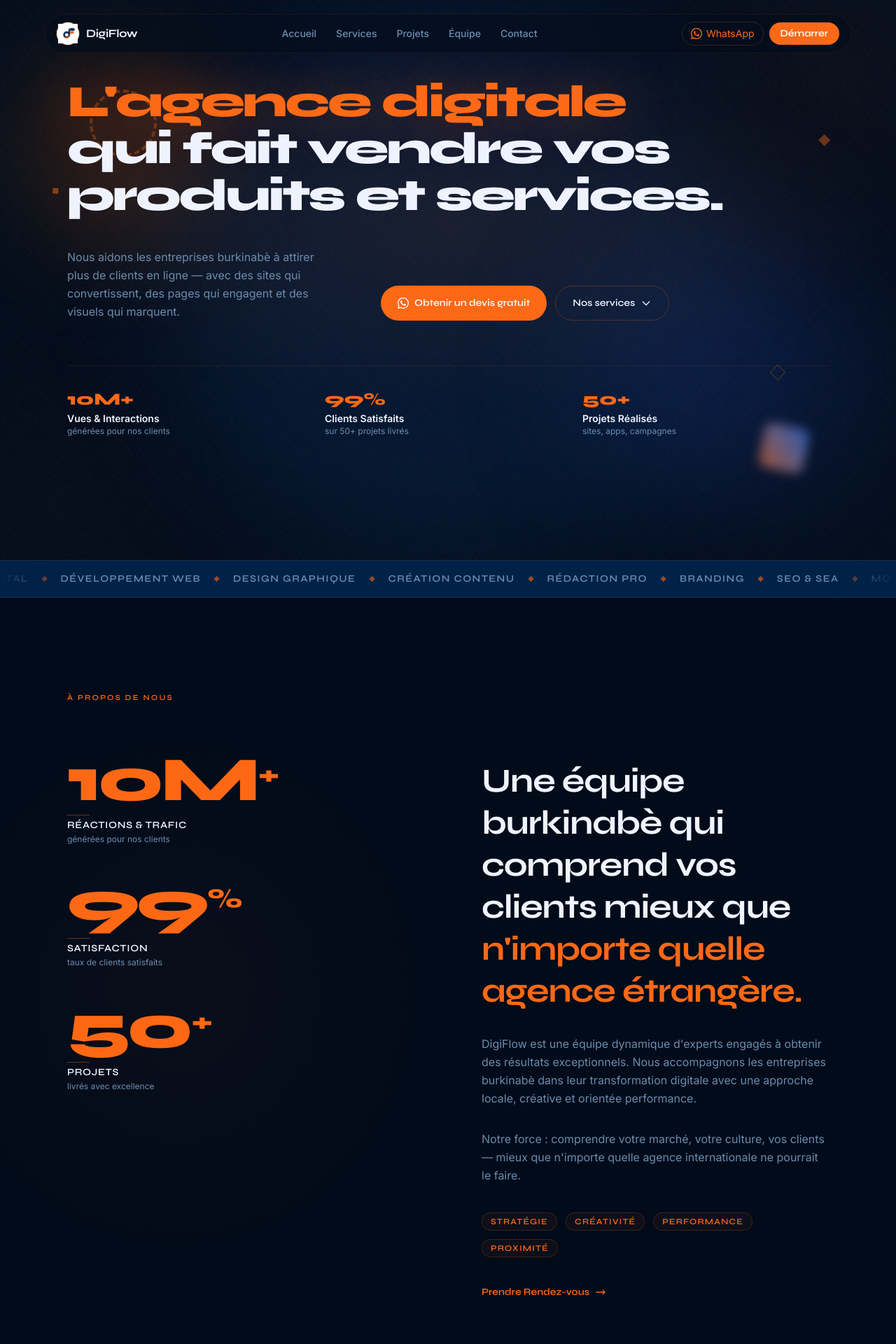
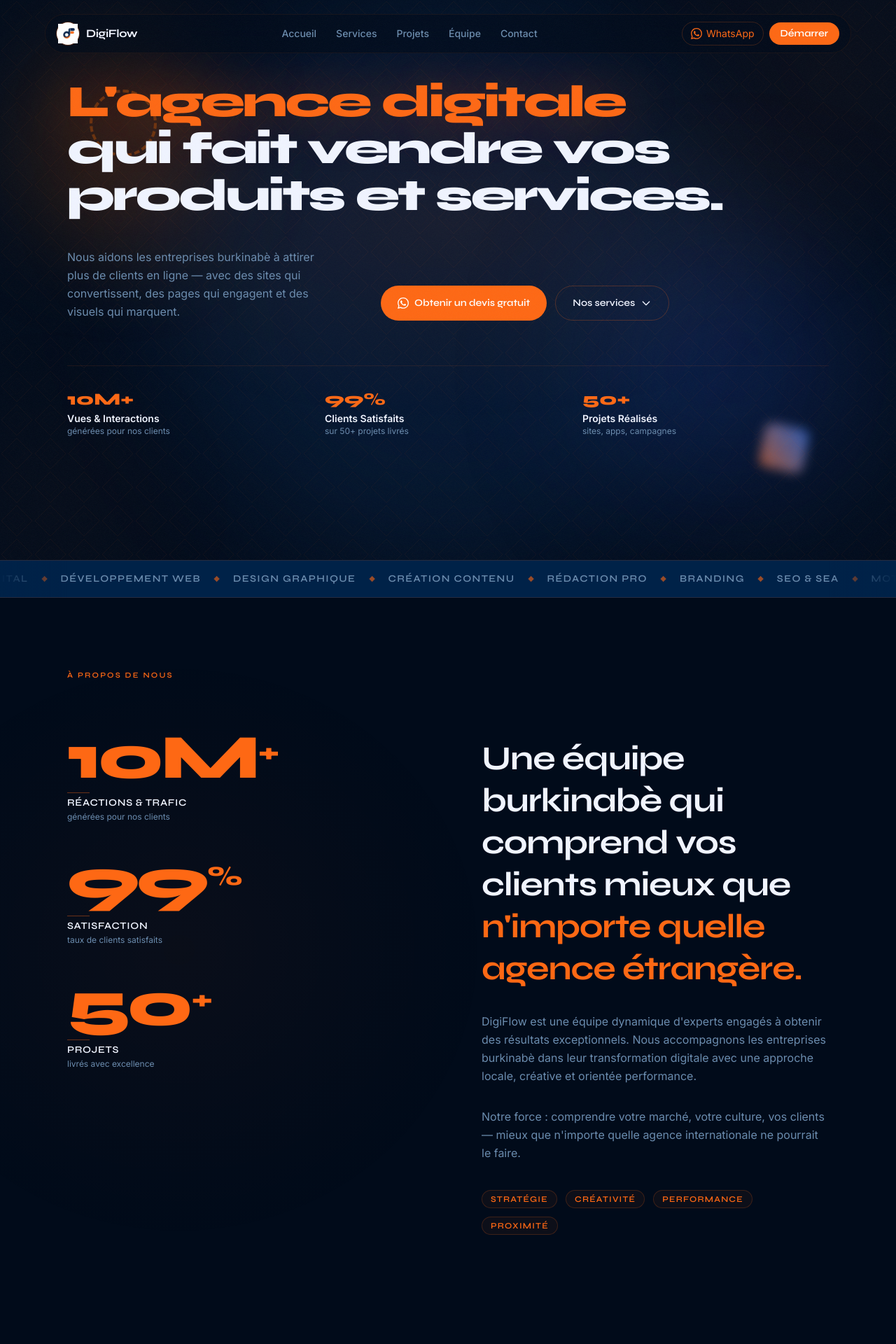
Before and after one commit to mibienpanjoe/DigiFlow, a React (Vite) app: page / in a window 1280 px wide. Shown: the top 1920 px of the page at 70% size. Built offline with nearby package versions, Linux system fonts and the light colour scheme.

Commit message:
style: reduce padding in multiple sections for improved layout consistency

```diff
--- a/src/components/sections/AboutSection.tsx
+++ b/src/components/sections/AboutSection.tsx
@@ -45,7 +45,7 @@ const StatNumber = ({ stat, delay }: { stat: (typeof stats)[0]; delay: number })
 
 const AboutSection = () => {
   return (
-    <section id="about" className="relative py-16 sm:py-24 lg:py-32 overflow-hidden">
+    <section id="about" className="relative py-10 sm:py-16 lg:py-24 overflow-hidden">
       {/* Background accent */}
       <div
         className="pointer-events-none absolute inset-0"
@@ -115,23 +115,6 @@ const AboutSection = () => {
               </div>
             </Reveal>
 
-            <Reveal delay={0.5}>
-              <a
-                href="#contact"
-                className="inline-flex items-center gap-2 mt-2 font-semibold text-sm transition-all duration-300 group"
-                style={{ fontFamily: 'Syne, sans-serif', color: '#FE6814' }}
-              >
-                Prendre Rendez-vous
-                <svg
-                  className="w-4 h-4 transition-transform group-hover:translate-x-1"
-                  fill="none"
-                  stroke="currentColor"
-                  viewBox="0 0 24 24"
-                >
-                  <path strokeLinecap="round" strokeLinejoin="round" strokeWidth={2} d="M17 8l4 4m0 0l-4 4m4-4H3" />
-                </svg>
-              </a>
-            </Reveal>
           </div>
         </div>
       </div>
--- a/src/components/sections/ContactSection.tsx
+++ b/src/components/sections/ContactSection.tsx
@@ -72,7 +72,7 @@ const ContactSection = () => {
   return (
     <section
       id="contact"
-      className="relative py-24 lg:py-32 overflow-hidden"
+      className="relative py-12 sm:py-20 lg:py-32 overflow-hidden"
       style={{ background: '#002248' }}
     >
       <div
@@ -85,7 +85,7 @@ const ContactSection = () => {
       />
 
       <div className="relative z-10 max-w-6xl mx-auto px-6 lg:px-8">
-        <div className="grid grid-cols-1 lg:grid-cols-2 gap-16 lg:gap-24">
+        <div className="grid grid-cols-1 lg:grid-cols-2 gap-8 lg:gap-16">
 
           {/* Left: Info */}
           <div className="flex flex-col gap-10">
--- a/src/components/sections/HeroSection.tsx
+++ b/src/components/sections/HeroSection.tsx
@@ -45,25 +45,6 @@ const HeroSection = () => {
         }}
       />
 
-      {/* Floating diamond decorations */}
-      <motion.div
-        animate={{ y: [-8, 8, -8], rotate: [0, 15, 0] }}
-        transition={{ duration: 7, repeat: Infinity, ease: 'easeInOut' }}
-        className="absolute top-1/4 right-[8%] w-3 h-3 rotate-45"
-        style={{ background: 'rgba(254,104,20,0.4)' }}
-      />
-      <motion.div
-        animate={{ y: [8, -12, 8], rotate: [45, 60, 45] }}
-        transition={{ duration: 5, repeat: Infinity, ease: 'easeInOut', delay: 1 }}
-        className="absolute top-1/3 left-[6%] w-2 h-2 rotate-45"
-        style={{ background: 'rgba(254,104,20,0.5)' }}
-      />
-      <motion.div
-        animate={{ y: [-5, 10, -5] }}
-        transition={{ duration: 9, repeat: Infinity, ease: 'easeInOut', delay: 2 }}
-        className="absolute bottom-1/3 right-[12%] w-4 h-4 rotate-45"
-        style={{ border: '1px solid rgba(254,104,20,0.3)' }}
-      />
 
       <div className="relative z-10 max-w-6xl mx-auto px-6 lg:px-8 pt-28 pb-12">
         <motion.div
--- a/src/components/sections/PortfolioSection.tsx
+++ b/src/components/sections/PortfolioSection.tsx
@@ -3,7 +3,7 @@ import Reveal from '../ui/Reveal';
 
 const PortfolioSection = () => {
   return (
-    <section id="portfolio" className="relative py-24 lg:py-32" style={{ background: '#002248' }}>
+    <section id="portfolio" className="relative py-12 sm:py-20 lg:py-32" style={{ background: '#002248' }}>
       {/* Borders */}
       <div
         className="absolute top-0 left-0 right-0 h-px"
@@ -12,7 +12,7 @@ const PortfolioSection = () => {
 
       <div className="max-w-6xl mx-auto px-6 lg:px-8">
         {/* Header */}
-        <div className="flex flex-col sm:flex-row sm:items-end justify-between gap-6 mb-16">
+        <div className="flex flex-col sm:flex-row sm:items-end justify-between gap-6 mb-10 sm:mb-16">
           <Reveal>
             <div>
               <span className="section-label block mb-3">Nos Projets</span>
--- a/src/components/sections/ProcessSection.tsx
+++ b/src/components/sections/ProcessSection.tsx
@@ -25,7 +25,7 @@ const steps = [
 
 const ProcessSection = () => {
   return (
-    <section className="relative py-24 overflow-hidden" style={{ background: '#002248' }}>
+    <section className="relative py-12 sm:py-20 lg:py-24 overflow-hidden" style={{ background: '#002248' }}>
       {/* Top border line */}
       <div
         className="absolute top-0 left-0 right-0 h-px"
@@ -34,7 +34,7 @@ const ProcessSection = () => {
 
       <div className="max-w-6xl mx-auto px-6 lg:px-8">
         {/* Header */}
-        <div className="flex flex-col sm:flex-row sm:items-end justify-between gap-6 mb-16">
+        <div className="flex flex-col sm:flex-row sm:items-end justify-between gap-6 mb-10 sm:mb-16">
           <Reveal>
             <div>
               <span className="section-label block mb-3">Comment ça marche</span>
--- a/src/components/sections/TeamSection.tsx
+++ b/src/components/sections/TeamSection.tsx
@@ -9,7 +9,7 @@ const WhatsAppIcon = () => (
 
 const TeamSection = () => {
   return (
-    <section id="team" className="relative py-24 lg:py-32 overflow-hidden">
+    <section id="team" className="relative py-12 sm:py-20 lg:py-32 overflow-hidden">
       <div
         className="pointer-events-none absolute inset-0"
         style={{
@@ -20,7 +20,7 @@ const TeamSection = () => {
 
       <div className="relative z-10 max-w-6xl mx-auto px-6 lg:px-8">
         {/* Header */}
-        <div className="flex flex-col md:flex-row md:items-end justify-between gap-6 mb-16">
+        <div className="flex flex-col md:flex-row md:items-end justify-between gap-6 mb-10 sm:mb-16">
           <Reveal>
             <div>
               <span className="section-label block mb-3">L'Équipe</span>
--- a/src/components/sections/TestimonialsSection.tsx
+++ b/src/components/sections/TestimonialsSection.tsx
@@ -84,7 +84,7 @@ const TestimonialsSection = () => {
   return (
     <section
       id="testimonials"
-      className="relative py-24 lg:py-32 overflow-hidden"
+      className="relative py-12 sm:py-20 lg:py-32 overflow-hidden"
       style={{ background: '#002248' }}
     >
       <div
@@ -101,7 +101,7 @@ const TestimonialsSection = () => {
 
       <div className="relative z-10 max-w-6xl mx-auto px-6 lg:px-8">
         {/* Header */}
-        <div className="flex flex-col sm:flex-row sm:items-end justify-between gap-6 mb-16">
+        <div className="flex flex-col sm:flex-row sm:items-end justify-between gap-6 mb-10 sm:mb-16">
           <Reveal>
             <div>
               <span className="section-label block mb-3">Témoignages</span>
```
Also changed, not shown: src/components/sections/FAQSection.tsx (+2 -21 lines), src/components/sections/ServicesSection.tsx (+4 -14 lines).
